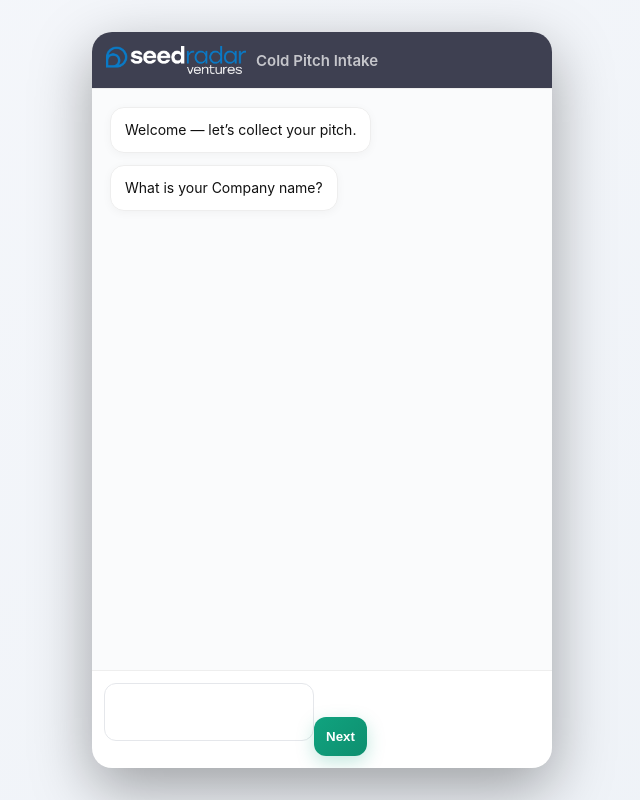
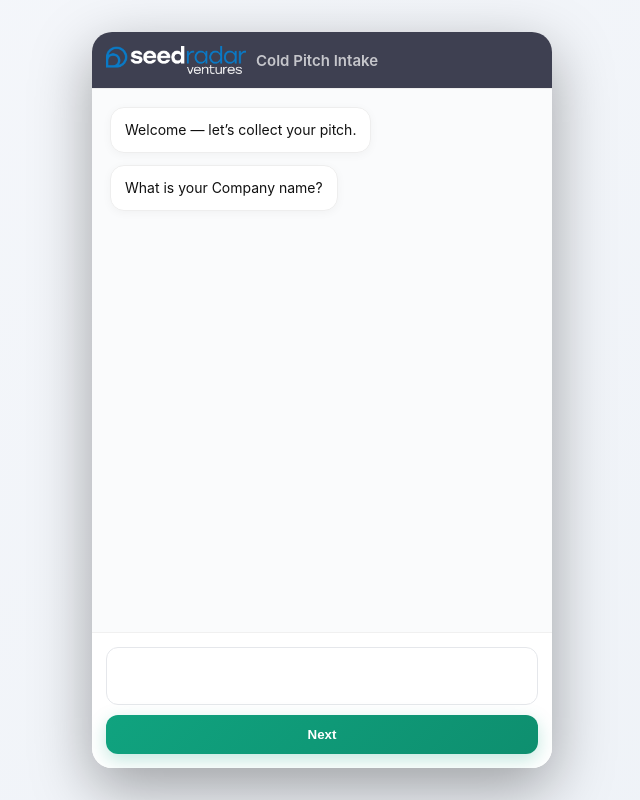
Before and after one commit to brygar09/seedradar-pitch-deck, a React (Vite) app: page / in a window 1280 px wide. Shown: the whole page, without its empty margins (318-958 px from the left). Built offline with nearby package versions, Linux system fonts and the light colour scheme.

Commit message:
Update App.jsx

```diff
--- a/src/App.jsx
+++ b/src/App.jsx
@@ -446,8 +446,12 @@ const styles = {
   },
 
   inputArea: {
-    padding: 12,
-    borderTop: "1px solid #eee"
+    padding: 14,
+    borderTop: "1px solid rgba(0,0,0,0.06)",
+    background: "#fff",
+    display: "flex",
+    flexDirection: "column",
+    gap: 10
   },
 
   input: {
```
